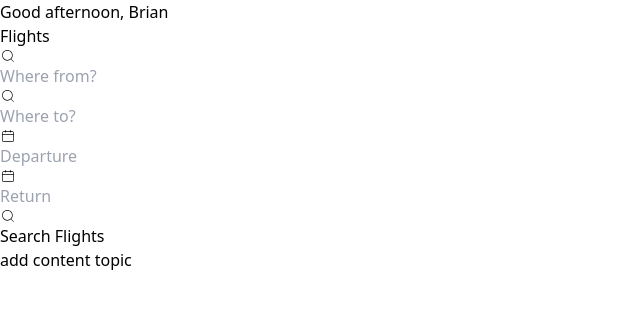
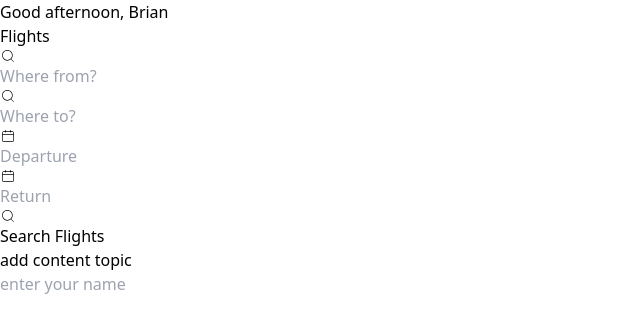
Before and after one commit to ghoshsourav99/gitTest, a React (Vite) app: page / in a window 1280 px wide. Shown: the top 332 px of the page, without its empty margins (0-640 px from the left). Built offline with nearby package versions, Linux system fonts and the light colour scheme.

Commit message:
add bugfix to app

```diff
--- a/src/App.tsx
+++ b/src/App.tsx
@@ -1,6 +1,6 @@
 import HomePage from "./components/HomePage.tsx"
 import GitTest from "./components/GitTest.tsx"
-
+import BugFix from "./components/BugFix.tsx"
 function App() {
 
 
@@ -8,6 +8,7 @@ function App() {
    <>
 <HomePage/>
 <GitTest/>
+<BugFix/>
    </>
   )
 }
```
